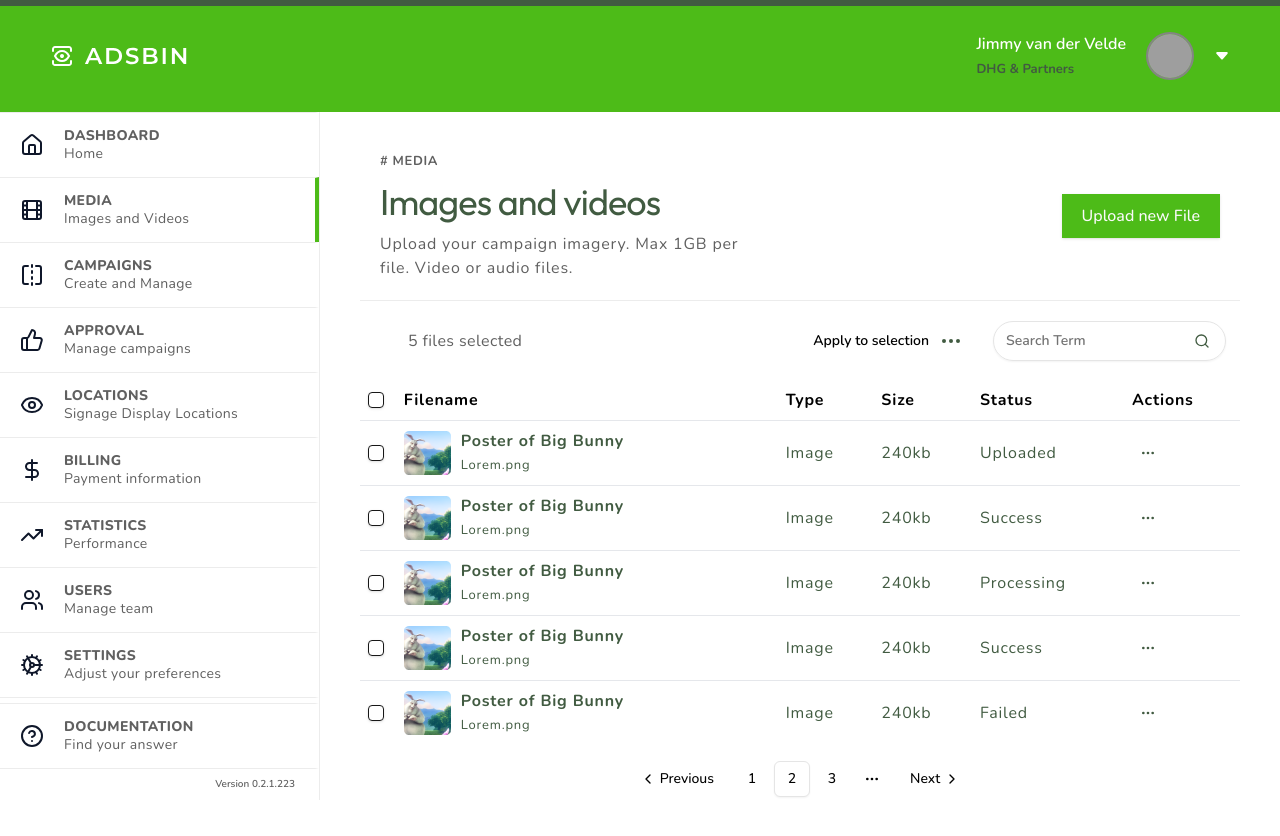
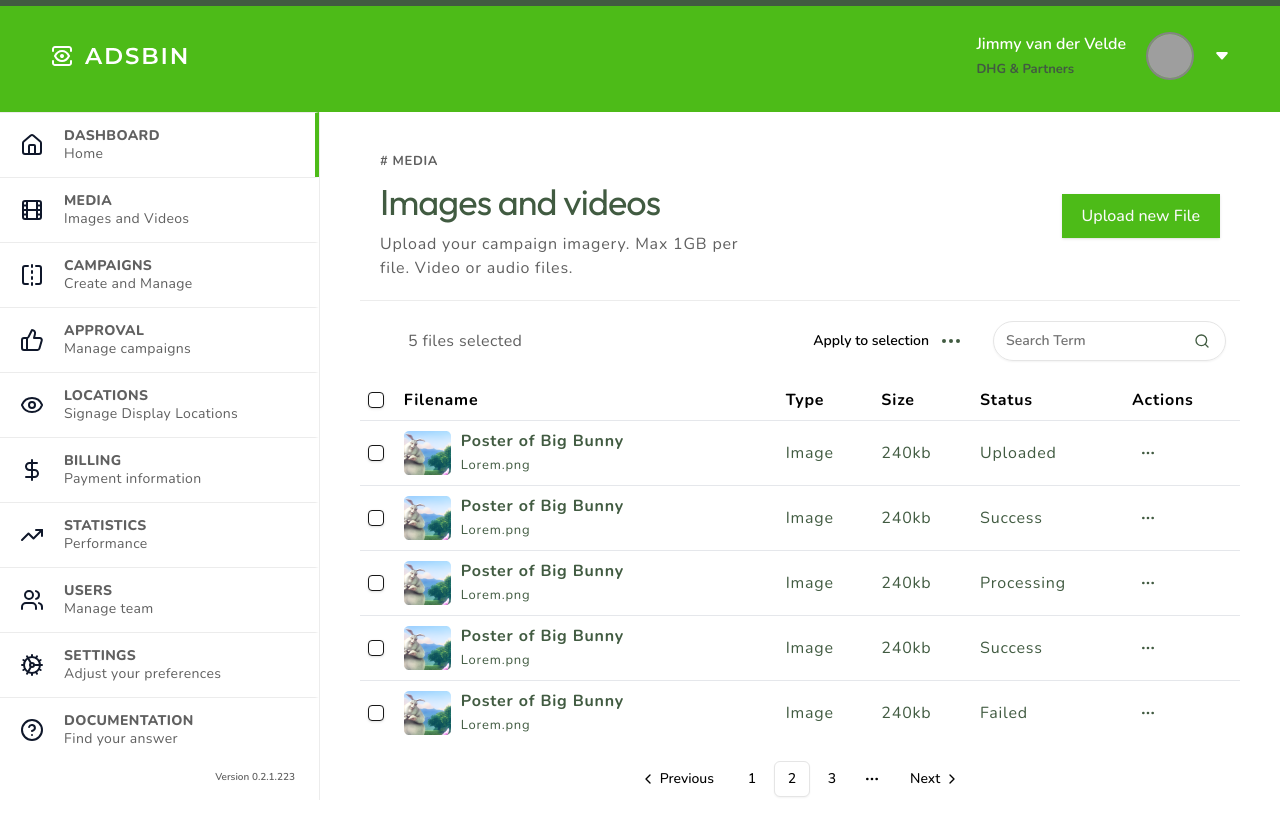
Before and after one commit to puneet93/adsbin-nextjs, a Next.js app: page / in a window 1280 px wide. Built offline with nearby package versions, Linux system fonts and the light colour scheme; grey boxes are pictures that could not be loaded.

Commit message:
Sidenav dynamic

```diff
--- a/src/app/layoutSidebar.tsx
+++ b/src/app/layoutSidebar.tsx
@@ -1,7 +1,7 @@
 import Sidebar from "./ui/components/sidebarMenu";
 
 export default function LayoutSidebar({
-  children,
+  children
 }: {
   children: React.ReactNode;
 }) {
--- /dev/null
+++ b/src/app/media/[slug]/page.tsx
@@ -0,0 +1,9 @@
+import LayoutSidebar from "@/app/layoutSidebar";
+
+export default function page(){
+    return(
+        <LayoutSidebar>
+
+        </LayoutSidebar>
+    )
+}
--- a/src/app/ui/components/sidebarMenu.tsx
+++ b/src/app/ui/components/sidebarMenu.tsx
@@ -1,79 +1,41 @@
+'use client';
+
 import { CircleHelp, Cog, DollarSign, EyeIcon, FilmIcon, FlipHorizontal, HomeIcon, ThumbsUp, TrendingUpIcon, UsersIcon } from "lucide-react";
-import Link from "next/link";
+import { usePathname } from 'next/navigation';
+import Link from 'next/link';
 
 export default function Sidebar(){
+    const pathname = usePathname();
+    const menuItems = [
+        { href: '/', label: 'Dashboard', subtitle: 'Home', icon: <HomeIcon color="#0F172A" size={24} /> },
+        { href: '/media', label: 'Media', subtitle: 'Images and Videos', icon: <FilmIcon color="#0F172A" size={24} /> },
+        { href: '/campaigns', label: 'Campaigns', subtitle: 'Create and Manage', icon: <FlipHorizontal color="#0F172A" size={24} /> },
+        { href: '/approval', label: 'Approval', subtitle: 'Manage campaigns', icon: <ThumbsUp color="#0F172A" size={24} /> },
+        { href: '/locations', label: 'Locations', subtitle: 'Signage Display Locations', icon: <EyeIcon color="#0F172A" size={24} /> },
+        { href: '/billing', label: 'Billing', subtitle: 'Payment information', icon: <DollarSign color="#0F172A" size={24} /> },
+        { href: '/statistics', label: 'Statistics', subtitle: 'Performance', icon: <TrendingUpIcon color="#0F172A" size={24} /> },
+        { href: '/users', label: 'Users', subtitle: 'Manage team', icon: <UsersIcon color="#0F172A" size={24} /> },
+        { href: '/settings', label: 'Settings', subtitle: 'Adjust your preferences', icon: <Cog color="#0F172A" size={24} /> },
+        { href: '/documentation', label: 'Documentation', subtitle: 'Find your answer', icon: <CircleHelp color="#0F172A" size={24} /> },
+    ];
+
     return(
         <div className="fixed z-10 top-0 left-0 w-80 mt-[112px] bottom-0 border-r border-[#ECECEC] overflow-auto md:flex hidden flex-col">
-            <Link href={'/'} className="flex items-center gap-5 leading-none text-[#606060] text-sm tracking-wide py-4 px-5 border-t border-[#ECECEC] transition-all border-r-4 border-r-transparent hover:border-r-green">
-                <HomeIcon color="#0F172A" size={24} />
-                <span className="flex flex-col gap-1">
-                    <strong className="block font-extrabold uppercase">DASHBOARD</strong>
-                    Home
-                </span>
-            </Link>
-            <Link href={'/'} className="flex items-center gap-5 leading-none text-[#606060] text-sm tracking-wide py-4 px-5 border-t border-[#ECECEC] transition-all border-r-4 border-r-green">
-                <FilmIcon color="#0F172A" size={24} />
-                <span className="flex flex-col gap-1">
-                    <strong className="block font-extrabold uppercase">Media</strong>
-                    Images and Videos
-                </span>
-            </Link>
-            <Link href={'/'} className="flex items-center gap-5 leading-none text-[#606060] text-sm tracking-wide py-4 px-5 border-t border-[#ECECEC] transition-all border-r-4 border-r-transparent hover:border-r-green">
-                <FlipHorizontal color="#0F172A" size={24} />
-                <span className="flex flex-col gap-1">
-                    <strong className="block font-extrabold uppercase">Campaigns</strong>
-                    Create and Manage
-                </span>
-            </Link>
-            <Link href={'/'} className="flex items-center gap-5 leading-none text-[#606060] text-sm tracking-wide py-4 px-5 border-t border-[#ECECEC] transition-all border-r-4 border-r-transparent hover:border-r-green">
-                <ThumbsUp color="#0F172A" size={24} />
-                <span className="flex flex-col gap-1">
-                    <strong className="block font-extrabold uppercase">Approval</strong>
-                    Manage campaigns
-                </span>
-            </Link>
-            <Link href={'/'} className="flex items-center gap-5 leading-none text-[#606060] text-sm tracking-wide py-4 px-5 border-t border-[#ECECEC] transition-all border-r-4 border-r-transparent hover:border-r-green">
-                <EyeIcon color="#0F172A" size={24} />
-                <span className="flex flex-col gap-1">
-                    <strong className="block font-extrabold uppercase">Locations</strong>
-                    Signage Display Locations
-                </span>
-            </Link>
-            <Link href={'/'} className="flex items-center gap-5 leading-none text-[#606060] text-sm tracking-wide py-4 px-5 border-t border-[#ECECEC] transition-all border-r-4 border-r-transparent hover:border-r-green">
-                <DollarSign color="#0F172A" size={24} />
-                <span className="flex flex-col gap-1">
-                    <strong className="block font-extrabold uppercase">BILLING</strong>
-                    Payment information
-                </span>
-            </Link>
-            <Link href={'/'} className="flex items-center gap-5 leading-none text-[#606060] text-sm tracking-wide py-4 px-5 border-t border-[#ECECEC] transition-all border-r-4 border-r-transparent hover:border-r-green">
-                <TrendingUpIcon color="#0F172A" size={24} />
-                <span className="flex flex-col gap-1">
-                    <strong className="block font-extrabold uppercase">STATISTICS</strong>
-                    Performance
-                </span>
-            </Link>
-            <Link href={'/'} className="flex items-center gap-5 leading-none text-[#606060] text-sm tracking-wide py-4 px-5 border-t border-[#ECECEC] transition-all border-r-4 border-r-transparent hover:border-r-green">
-                <UsersIcon color="#0F172A" size={24} />
-                <span className="flex flex-col gap-1">
-                    <strong className="block font-extrabold uppercase">USERS</strong>
-                    Manage team
-                </span>
-            </Link>
-            <Link href={'/'} className="flex items-center gap-5 leading-none text-[#606060] text-sm tracking-wide py-4 px-5 border-t border-b border-[#ECECEC] transition-all border-r-4 border-r-transparent hover:border-r-green">
-                <Cog color="#0F172A" size={24} />
-                <span className="flex flex-col gap-1">
-                    <strong className="block font-extrabold uppercase">SETTINGS</strong>
-                    Adjust your preferences
-                </span>
-            </Link>
-            <Link href={'/'} className="flex items-center gap-5 leading-none text-[#606060] text-sm tracking-wide py-4 px-5 border-t border-b mt-auto border-[#ECECEC] transition-all border-r-4 border-r-transparent hover:border-r-green">
-                <CircleHelp color="#0F172A" size={24} />
-                <span className="flex flex-col gap-1">
-                    <strong className="block font-extrabold uppercase">DOCUMENTATION</strong>
-                    Find your answer
-                </span>
-            </Link>
+            {menuItems.map((item, index) => (
+                <Link
+                    key={index}
+                    href={item.href}
+                    className={`flex items-center gap-5 leading-none text-[#606060] text-sm tracking-wide py-4 px-5 border-t border-[#ECECEC] transition-all border-r-4 ${
+                        pathname === item.href ? 'border-r-green' : 'border-r-transparent hover:border-r-green'
+                    }`}
+                >
+                    {item.icon}
+                    <span className="flex flex-col gap-1">
+                        <strong className="block font-extrabold uppercase">{item.label}</strong>
+                        {item.subtitle}
+                    </span>
+                </Link>
+            ))}
             <p className="text-[10px] text-[#606060] font-semibold text-right py-2 px-6">Version 0.2.1.223</p>
         </div>
     )
--- /dev/null
+++ b/src/app/ui/mediaDetails.tsx
@@ -0,0 +1,5 @@
+export default function MediaDetailsUI(){
+    return{
+
+    }
+}
```
